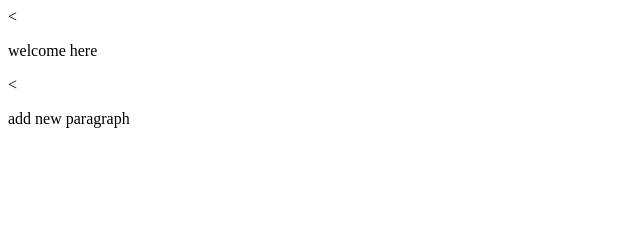
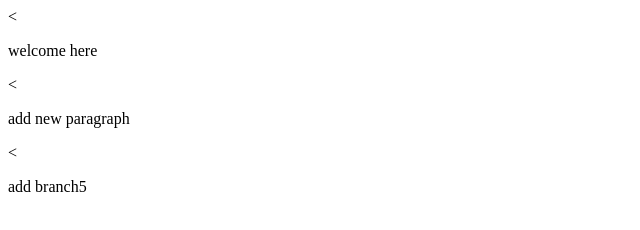
Before and after one commit to shorouqtechcampus/techcampus2, a plain HTML site: page index.html in a window 1280 px wide. Shown: the whole page, without its empty margins (0-640 px from the left). Drawn offline with Linux system fonts and the light colour scheme.

Commit message:
add branch5

```diff
--- a/index.html
+++ b/index.html
@@ -7,6 +7,7 @@
   <body>
     <<p>welcome here </p>
     <<p>add new paragraph </p>
+<<p>add branch5 </p>
 
   </body>
 </html>
```
